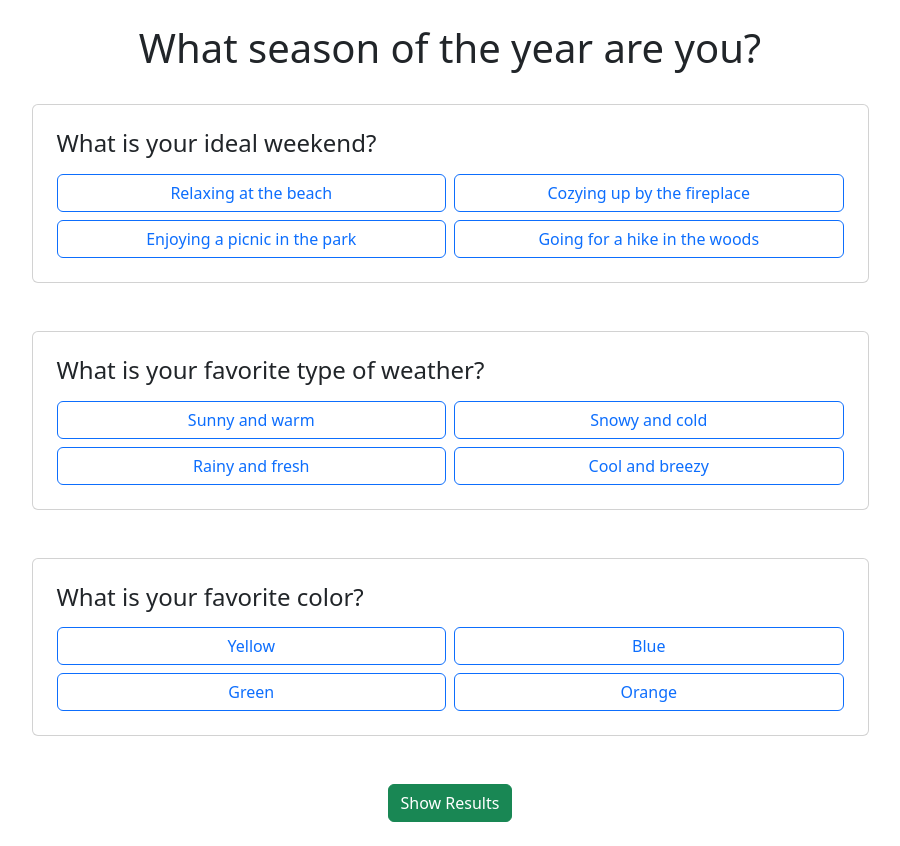
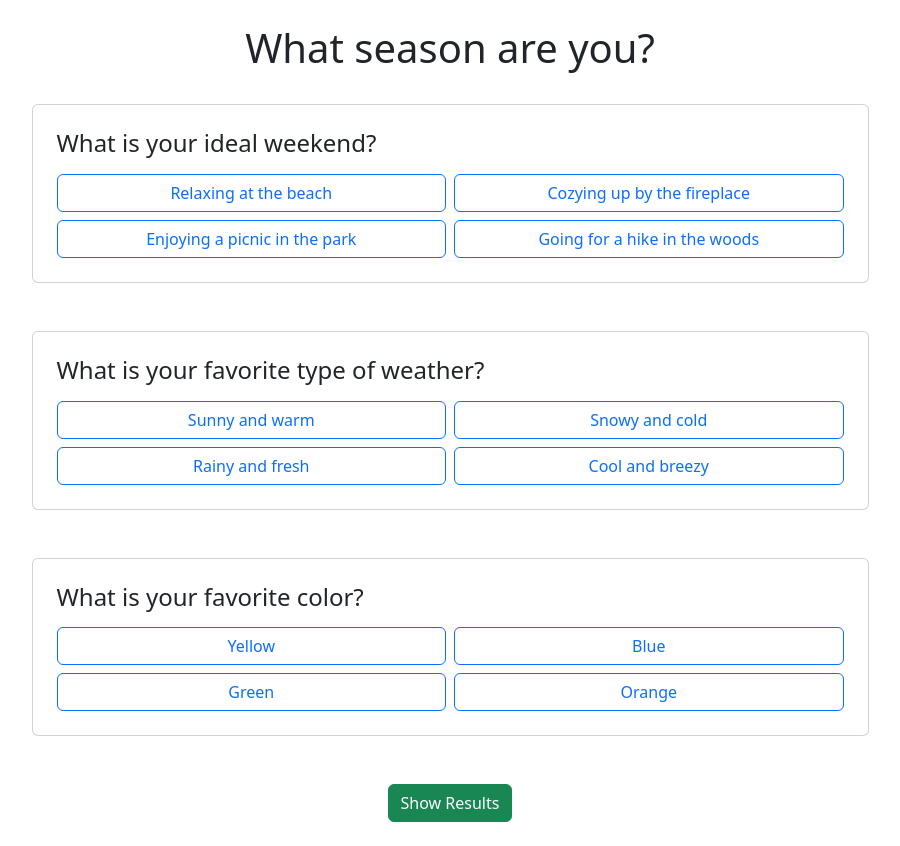
Before and after one commit to alextomasella/Assignment8, a plain HTML site: page index.html in a window 1280 px wide. Shown: the whole page, without its empty margins (190-1090 px from the left). Drawn offline with nearby package versions, Linux system fonts and the light colour scheme.

Commit message:
Debugged quiz output issues

```diff
--- a/index.html
+++ b/index.html
@@ -9,7 +9,7 @@
     <link rel="stylesheet" href ="./css/style.css">
 </head>
 <body>
-    <h1 class="text-center mt-4">What season of the year are you?</h1>
+    <h1 class="text-center mt-4">What season are you?</h1>
 
     <!-- Start quiz element -->
     <div class="container d-flex justify-content-center" id="question-1">
```
Also changed, not shown: js/script.js (line endings or trailing spaces).
